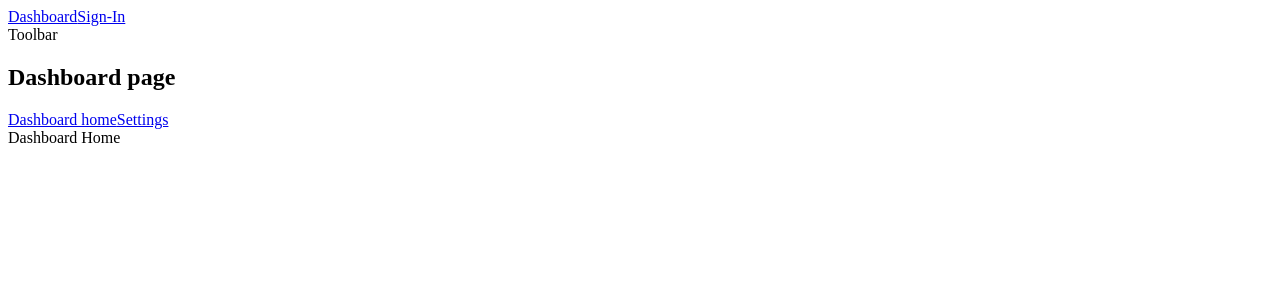
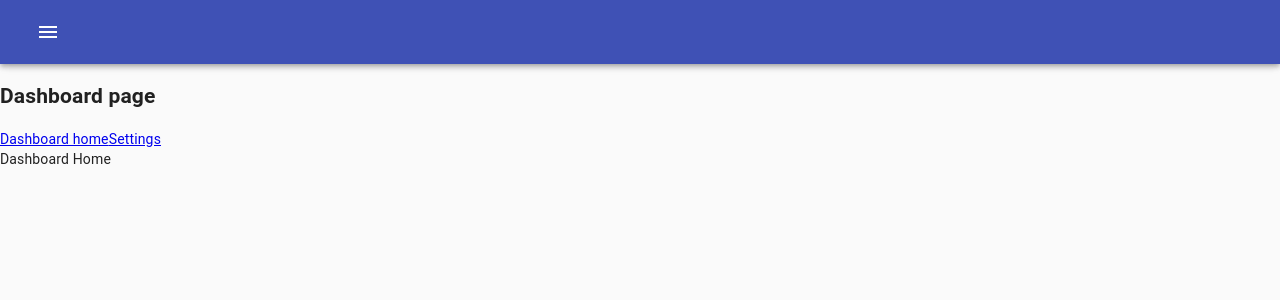
Before and after one commit to veles-md/vs-dashboard, a React app: page / in a window 1280 px wide. Shown: the top 300 px of the page. Built offline with nearby package versions, Linux system fonts and the light colour scheme.

Commit message:
Add toolbar

```diff
--- a/src/components/Toolbar.tsx
+++ b/src/components/Toolbar.tsx
@@ -1,6 +1,17 @@
 import React from 'react';
-import { Toolbar as MatToolbar } from '@material-ui/core';
+import { AppBar, IconButton, Toolbar as MatToolbar } from '@material-ui/core';
+import { MenuOutlined } from '@material-ui/icons';
+
 
 export const Toolbar = () => {
-    return <div>Toolbar</div>
+    return <React.Fragment>
+        <AppBar position="fixed">
+            <MatToolbar>
+                <IconButton color="inherit">
+                    <MenuOutlined />
+                </IconButton>
+            </MatToolbar>
+        </AppBar>
+        <MatToolbar />
+    </React.Fragment >
 }
--- a/src/main.tsx
+++ b/src/main.tsx
@@ -1,19 +1,20 @@
 
 import React from 'react';
 import ReactDOM from 'react-dom';
-import { BrowserRouter as Router, Link, Route, Switch, } from 'react-router-dom';
+import { CssBaseline } from '@material-ui/core';
+import { BrowserRouter as Router, Route, Switch, } from 'react-router-dom';
 
 import { SignIn } from 'pages/SignIn';
 import { Dashboard } from 'pages/Dashboard';
 import { AuthRoute } from 'components/AuthRoute';
+
 
 const App = () => {
 
 
     return (
         <Router>
-            <Link to="/">Dashboard</Link>
-            <Link to="/sign-in">Sign-In</Link>
+            <CssBaseline />
             <Switch>
                 <Route path="/sign-in" component={SignIn} />
                 <AuthRoute path="/" component={Dashboard} />
```
